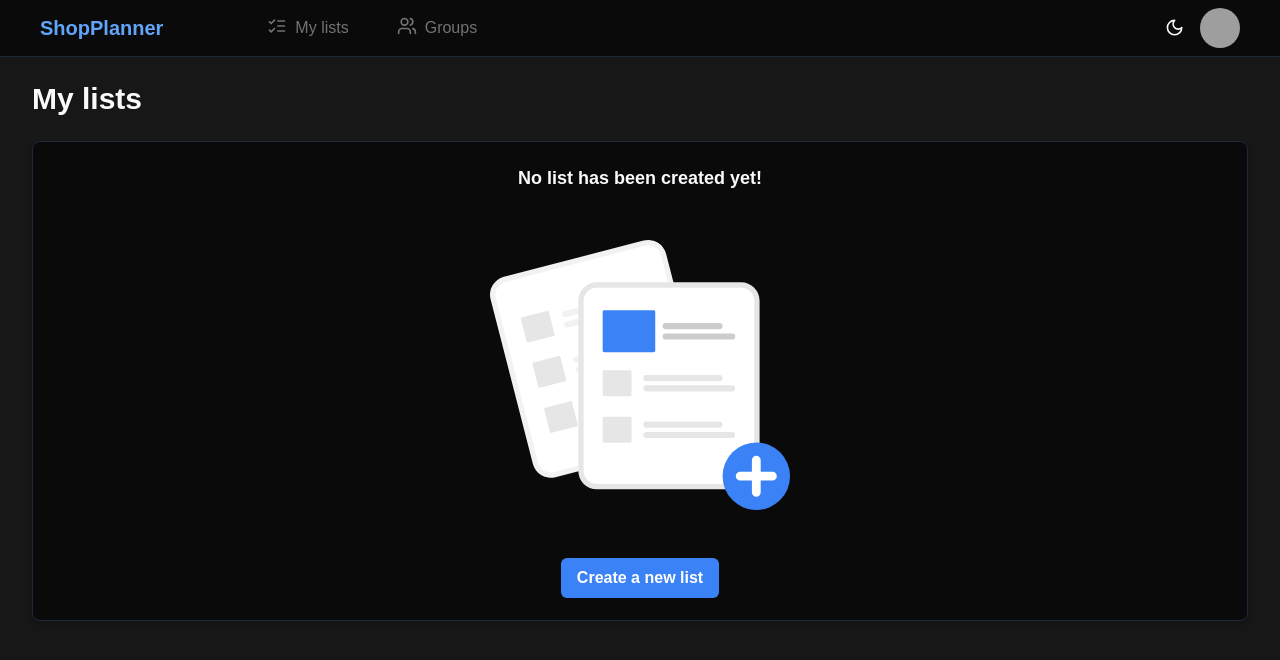
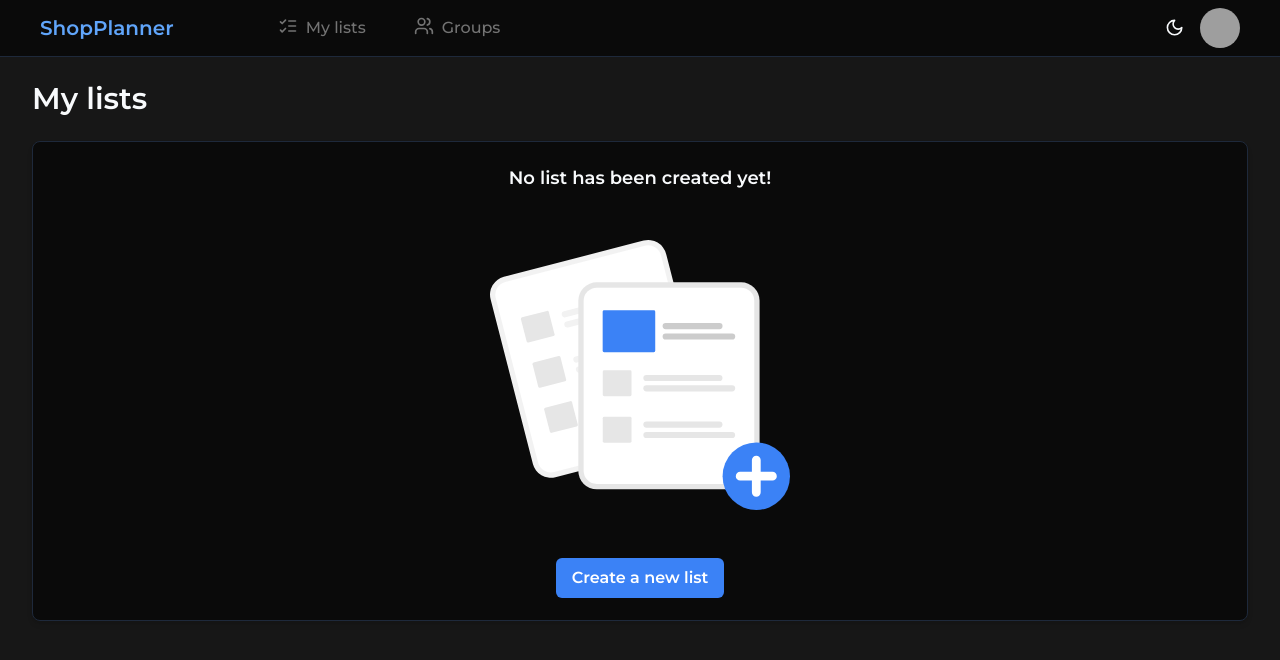
Before and after one commit to Matis121/ShopPlanner, a React (Vite) app in the folder frontend/: page / in a window 1280 px wide. Shown: the top 660 px of the page. Built offline with nearby package versions, Linux system fonts and the light colour scheme; grey boxes are pictures that could not be loaded.

Commit message:
fix: font import in index.css

```diff
--- a/frontend/src/index.css
+++ b/frontend/src/index.css
@@ -1,8 +1,8 @@
+@import url("https://fonts.googleapis.com/css2?family=Montserrat:ital,wght@0,100..900;1,100..900&display=swap");
+
 @tailwind base;
 @tailwind components;
 @tailwind utilities;
-
-@import url("https://fonts.googleapis.com/css2?family=Montserrat:ital,wght@0,100..900;1,100..900&display=swap");
 
 * {
   font-family: "Montserrat", sans-serif;
```
